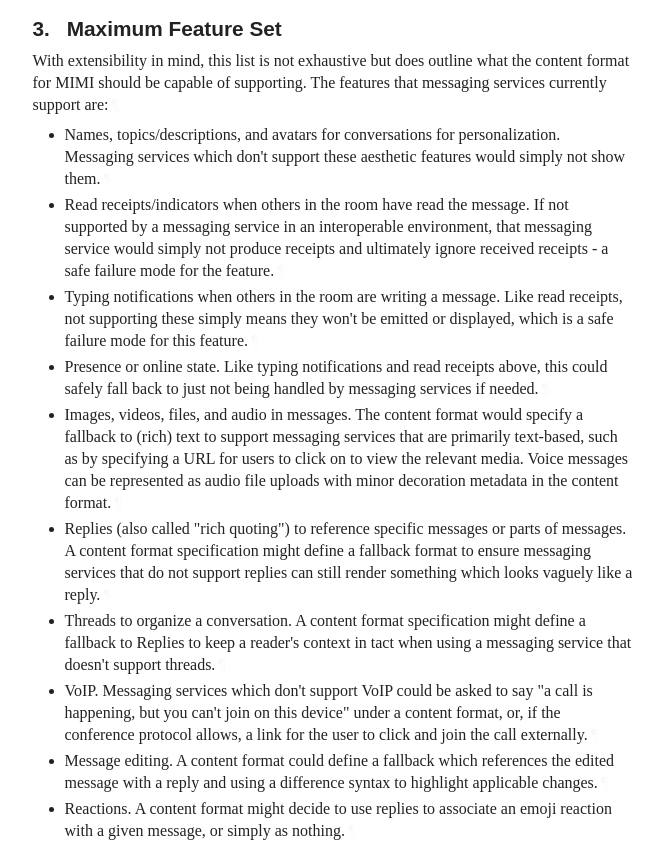
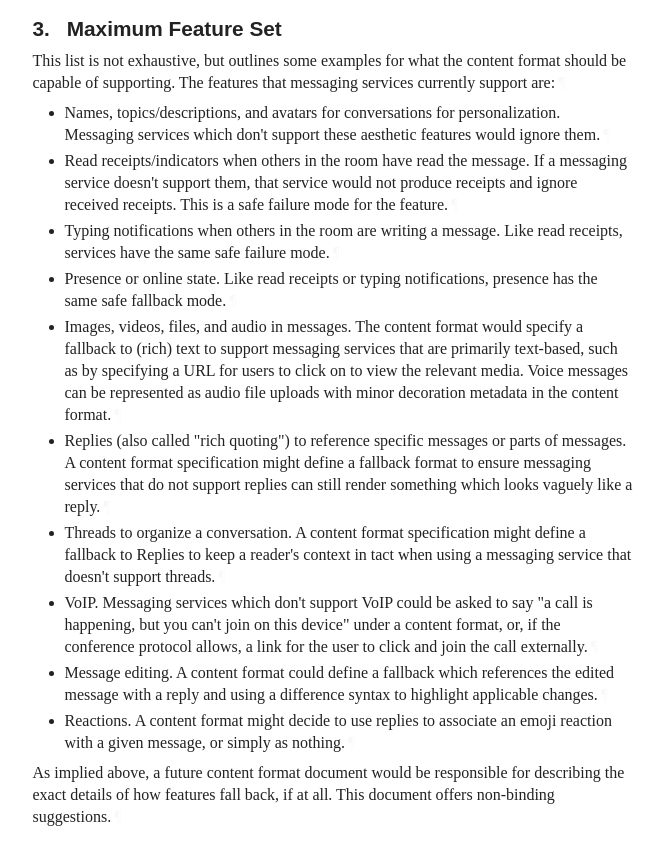
Before and after one commit to turt2live/ietf-mimi-messaging-requirements, a plain HTML site: page draft-ralston-mimi-messaging-requirements.html in a window 1280 px wide. Shown: the part 1595-2445 px from the top of the page, without its empty margins (92-755 px from the left). Drawn offline with Linux system fonts and the light colour scheme; a web font is replaced by a local one.

Commit message:
Script updating gh-pages from 1ad6a56. [ci skip]

```diff
--- a/draft-ralston-mimi-messaging-requirements.html
+++ b/draft-ralston-mimi-messaging-requirements.html
@@ -1236,23 +1236,21 @@ etc.<a href="#section-2-2.8" class="pilcrow">¶</a>
       <h2 id="name-maximum-feature-set">
 <a href="#section-3" class="section-number selfRef">3. </a><a href="#name-maximum-feature-set" class="section-name selfRef">Maximum Feature Set</a>
       </h2>
-<p id="section-3-1">With extensibility in mind, this list is not exhaustive but does outline what the content
-format for MIMI should be capable of supporting. The features that messaging services currently
-support are:<a href="#section-3-1" class="pilcrow">¶</a></p>
+<p id="section-3-1">This list is not exhaustive, but outlines some examples for what the content format should be
+capable of supporting. The features that messaging services currently support are:<a href="#section-3-1" class="pilcrow">¶</a></p>
 <ul class="normal">
 <li class="normal" id="section-3-2.1">Names, topics/descriptions, and avatars for conversations for personalization. Messaging
-services which don't support these aesthetic features would simply not show them.<a href="#section-3-2.1" class="pilcrow">¶</a>
+services which don't support these aesthetic features would ignore them.<a href="#section-3-2.1" class="pilcrow">¶</a>
 </li>
-        <li class="normal" id="section-3-2.2">Read receipts/indicators when others in the room have read the message. If not supported by
-a messaging service in an interoperable environment, that messaging service would simply not
-produce receipts and ultimately ignore received receipts - a safe failure mode for the feature.<a href="#section-3-2.2" class="pilcrow">¶</a>
+        <li class="normal" id="section-3-2.2">Read receipts/indicators when others in the room have read the message. If a messaging service
+doesn't support them, that service would not produce receipts and ignore received receipts.
+This is a safe failure mode for the feature.<a href="#section-3-2.2" class="pilcrow">¶</a>
 </li>
-        <li class="normal" id="section-3-2.3">Typing notifications when others in the room are writing a message. Like read receipts, not
-supporting these simply means they won't be emitted or displayed, which is a safe failure mode
-for this feature.<a href="#section-3-2.3" class="pilcrow">¶</a>
+        <li class="normal" id="section-3-2.3">Typing notifications when others in the room are writing a message. Like read receipts, services
+have the same safe failure mode.<a href="#section-3-2.3" class="pilcrow">¶</a>
 </li>
-        <li class="normal" id="section-3-2.4">Presence or online state. Like typing notifications and read receipts above, this could safely
-fall back to just not being handled by messaging services if needed.<a href="#section-3-2.4" class="pilcrow">¶</a>
+        <li class="normal" id="section-3-2.4">Presence or online state. Like read receipts or typing notifications, presence has the same safe
+fallback mode.<a href="#section-3-2.4" class="pilcrow">¶</a>
 </li>
         <li class="normal" id="section-3-2.5">Images, videos, files, and audio in messages. The content format would specify a fallback to
 (rich) text to support messaging services that are primarily text-based, such as by specifying
```
Also changed, not shown: draft-ralston-mimi-messaging-requirements.txt.
